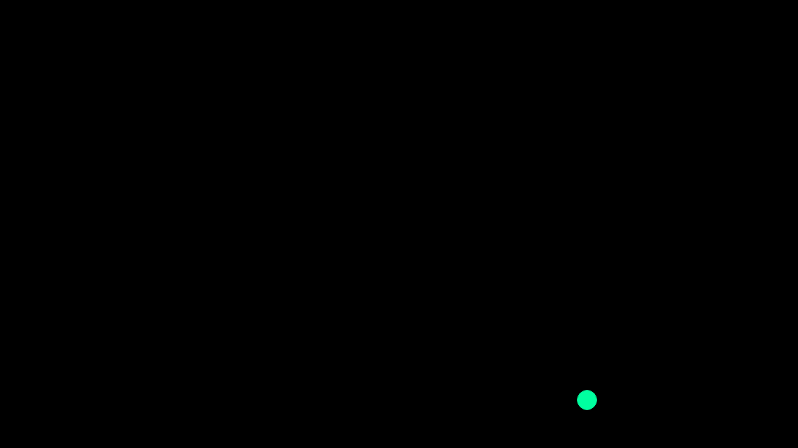
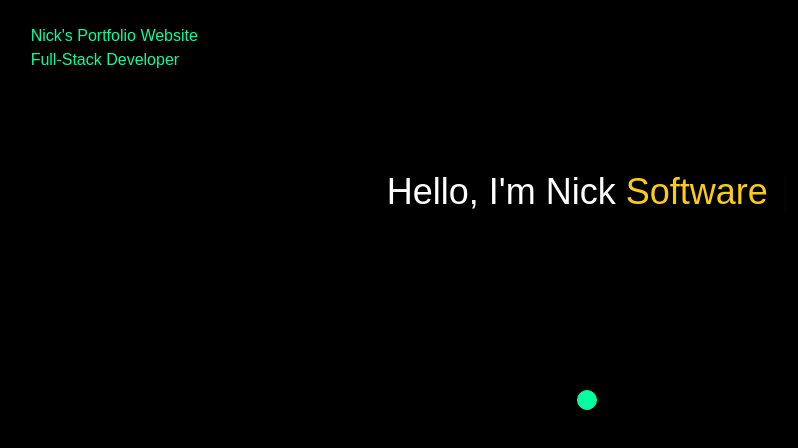
Before and after one commit to kwNick/Resume-Site, a Next.js app: page / in a window 1280 px wide. Shown: the top 448 px of the page, without its empty margins (53-851 px from the left). Built offline with nearby package versions, Linux system fonts and the light colour scheme.

Commit message:
landing page with a third party typewriter effect component;

```diff
--- a/src/app/components/Cursor.tsx
+++ b/src/app/components/Cursor.tsx
@@ -13,7 +13,6 @@ const Cursor = () => {
         });
 
         document.addEventListener("click", () => {
-            console.log("clicked");
             if (cursor) {
                 (cursor as HTMLSpanElement).classList.add("cursor-clicked");
                 setTimeout(() => {
--- /dev/null
+++ b/src/app/components/ReactTypeWriter.tsx
@@ -0,0 +1,23 @@
+'use client';
+import { Typewriter } from "react-simple-typewriter";
+
+const ReactTypeWriter = () => {
+    return (
+        <div className="h-96 flex items-center justify-center">
+            <h1 className="text-white text-4xl">
+                Hello, I&apos;m Nick{' '}
+                <span className="text-yellow-400">
+                    <Typewriter
+                        delaySpeed={2000}
+                        deleteSpeed={125}
+                        typeSpeed={125}
+                        cursor={true}
+                        words={['Software Developer', 'Problem Solver']}
+                        loop
+                    />
+                </span>
+            </h1>
+        </div>
+    )
+}
+export default ReactTypeWriter
--- a/src/app/page.tsx
+++ b/src/app/page.tsx
@@ -1,7 +1,18 @@
+import ReactTypeWriter from "./components/ReactTypeWriter";
 
 export default function Home() {
   return (
     <div className="">
+      <div className="absolute translate-y-[50%] translate-x-[50%]">
+        <h1>
+          Nick&apos;s Portfolio Website
+        </h1>
+        <h2>
+          Full-Stack Developer
+        </h2>
+      </div>
+
+      <ReactTypeWriter />
 
     </div>
   );
```
Also changed, not shown: package.json (+6 -5 lines), 1 other file (tests, documents, lock files or other folders).
